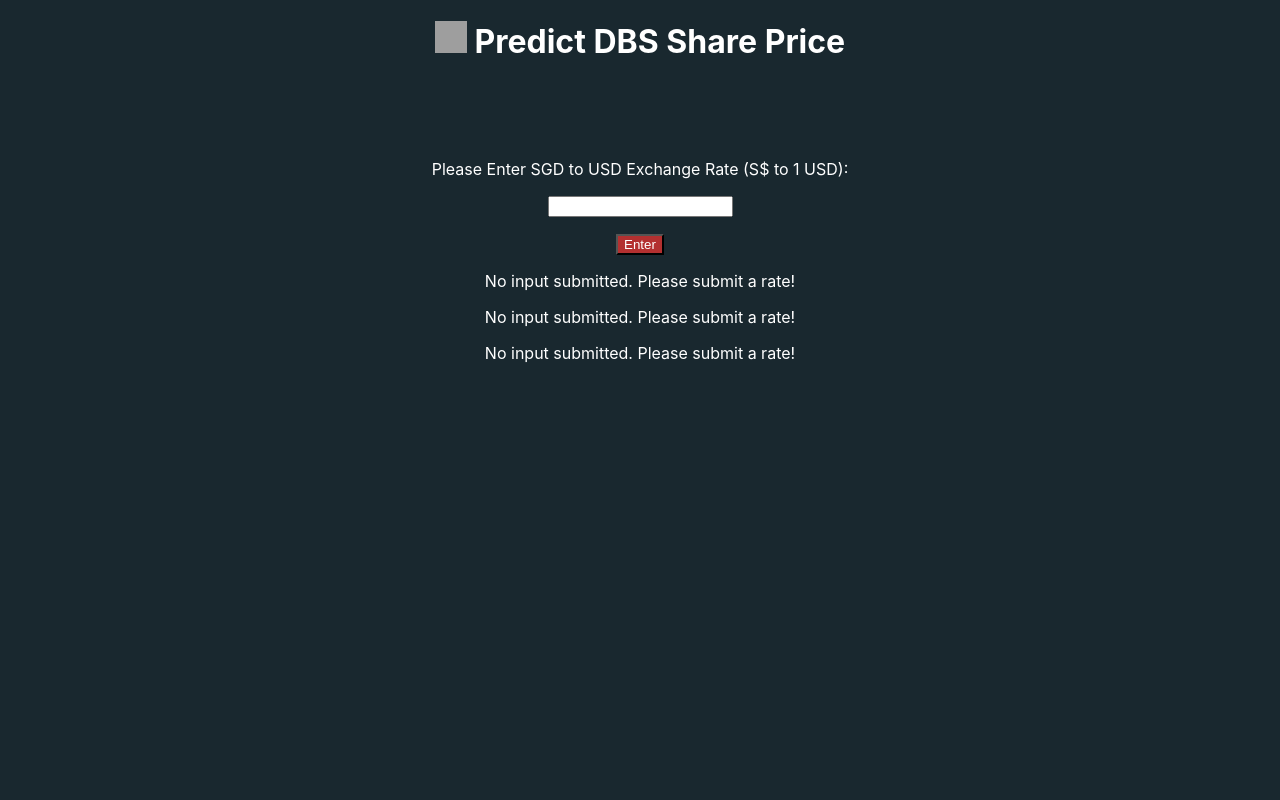
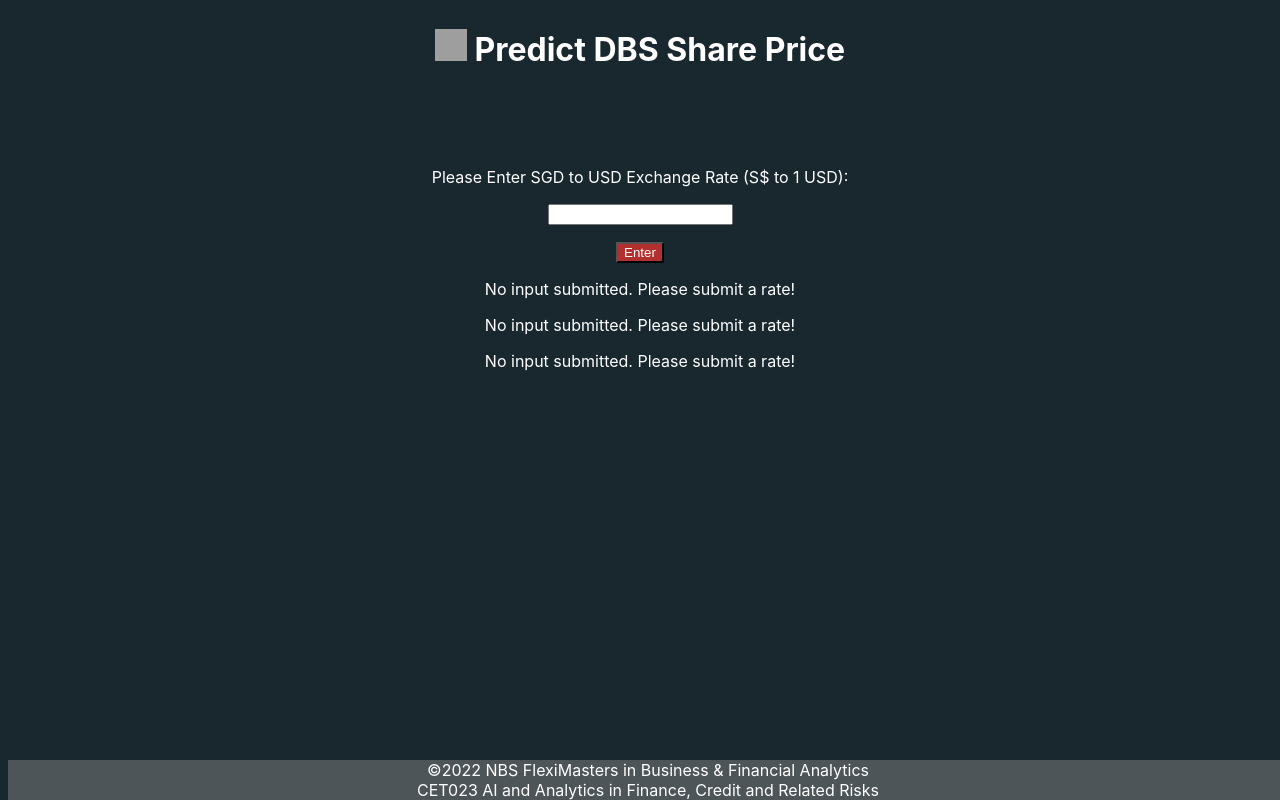
Before and after one commit to ngyewkong/DBS_share_price_3models, a Flask app: page / in a window 1280 px wide. Run offline with Flask 2, Linux system fonts and the light colour scheme; parts of the project's set-up code (start-up, migrations or seed data) failed here and were passed over; grey boxes are pictures that could not be loaded.

Commit message:
Update index.html

```diff
--- a/templates/index.html
+++ b/templates/index.html
@@ -7,11 +7,13 @@
     <title>Prediction</title>
     <style>
         body {
+            display: flex;
+            flex-direction: column;
             background-color: #19282F;
             color: white;
             font-family: -apple-system, BlinkMacSystemFont, 'Segoe UI', Roboto, Oxygen, Ubuntu, Cantarell, 'Open Sans', 'Helvetica Neue', sans-serif;
             text-align: center;
-
+            height: 100%;
         }
 
         h1 {
@@ -36,10 +38,25 @@
             cursor: pointer;
         }
 
+        .content {
+            flex: 1 0 auto;
+        }
+
+        footer {
+            position: fixed;
+            bottom: 0;
+            width: 100%;
+            align-content: center;
+            text-align: center;
+            background-color: #4d5558;
+        }
+
+
 
     </style>
 </head>
 <body>
+    <div class="content">
     <h1><img src="https://fintechlab.nus.edu.sg/wp-content/uploads/2020/09/dbs-bank-logo.png"> Predict DBS Share Price</h1>
     <br>
     <br>
@@ -58,5 +75,16 @@
     <p>
         {{result3}}
     </p>
+    </div>
 </body>
+
+
+<footer>
+    <div class="copyright">
+        ©2022 NBS FlexiMasters in Business & Financial Analytics
+    </div>
+    <div class="mod">
+        CET023 AI and Analytics in Finance, Credit and Related Risks
+    </div>
+</footer>
 </html>
```
